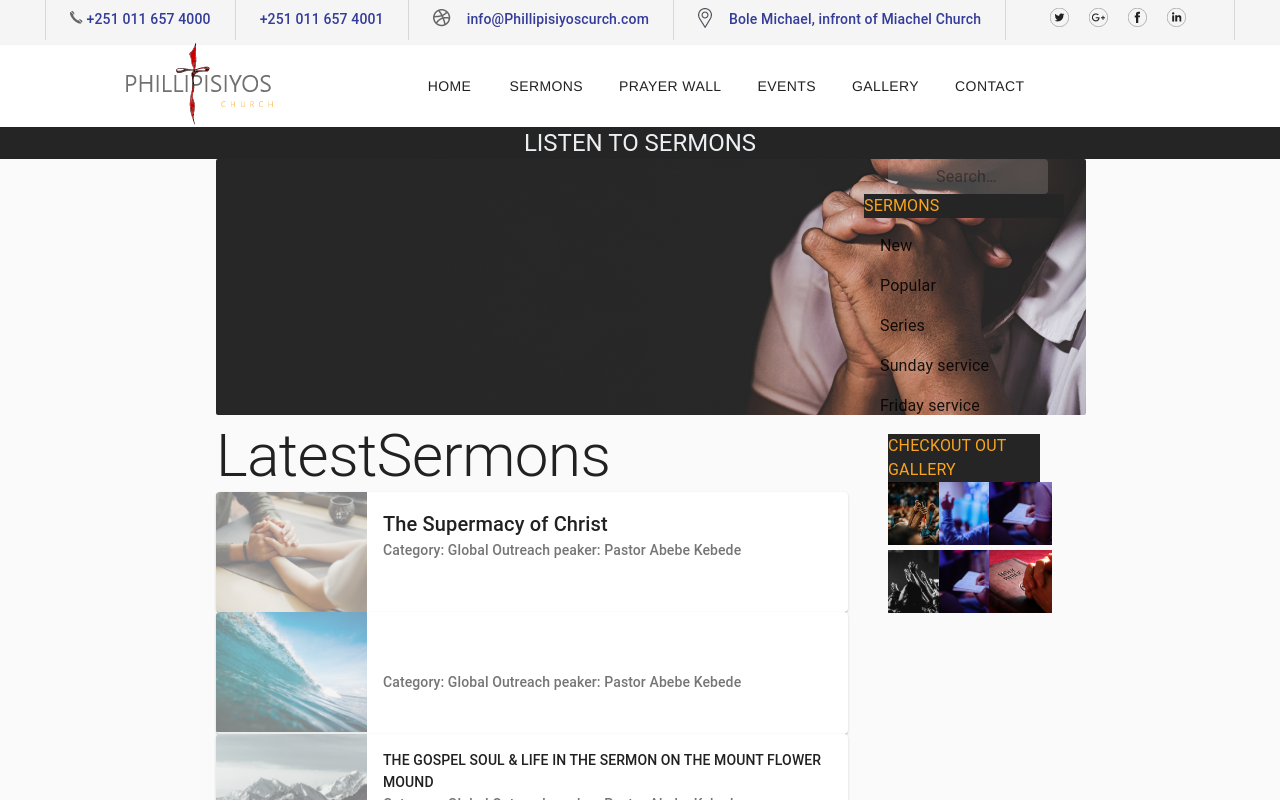
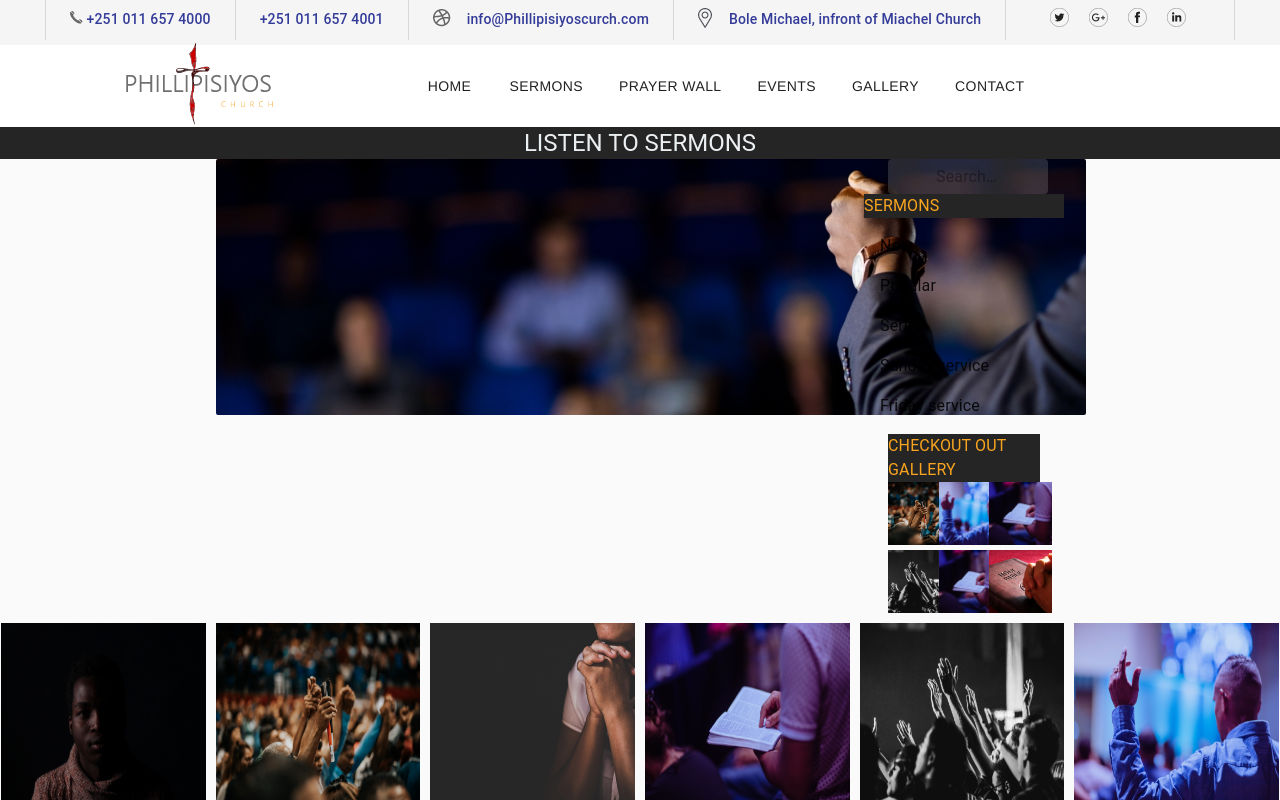
Before and after one commit to Alazar-dev/Filadelfia-web, a React (Create React App) app: page /sermons in a window 1280 px wide. Shown: the top 800 px of the page. Built offline with nearby package versions, Linux system fonts and the light colour scheme.

Commit message:
reoved imported lateseSermonsCard

```diff
--- a/src/pages/sermons/Sermons.js
+++ b/src/pages/sermons/Sermons.js
@@ -11,12 +11,10 @@ import {
 import GalleryRow from "../../components/gallery/GalleryRow";
 import GalleryCheckout from "../../components/gallery/GalleryCheckout";
 
-  import headerImg from "../../assets/Prayer Wall/img.png";
-  import LatestSermonsCard from "../../components/cards/LatestSermonsCard";
-
+import headerImg from "../../assets/Sermons/Sermon.jpg";
 const useStyles = makeStyles((theme) => ({
   headerImg: {
-      width: '100%'
+    width: "100%",
   },
   search: {
     position: "relative",
@@ -66,12 +64,13 @@ import {
   return (
     <div>
       <Box bgcolor="primary.dark" color="primary.light">
-          <Typography align="center" variant="h5">LISTEN TO SERMONS</Typography>
+        <Typography align="center" variant="h5">
+          LISTEN TO SERMONS
+        </Typography>
       </Box>
       <Grid justify="center" container spacing={2}>
         <Grid item xs={12} md={6}>
           <img src={headerImg} alt="" />
-            <LatestSermonsCard />
         </Grid>
         <Grid className={classes.mobileView} item xs={2}>
           <div className={classes.search}>
```
Lines whose indentation alone changed are shown as unchanged.
